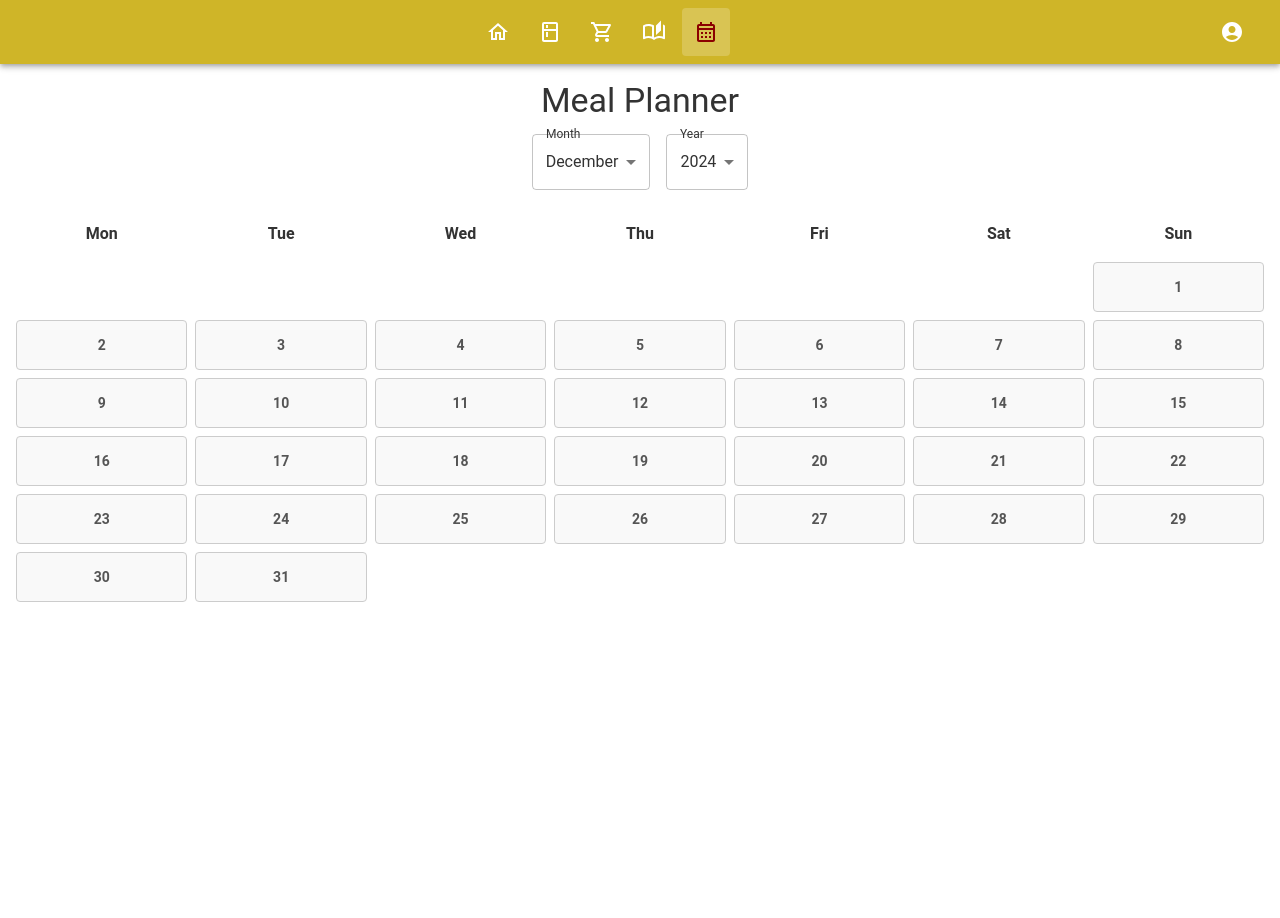
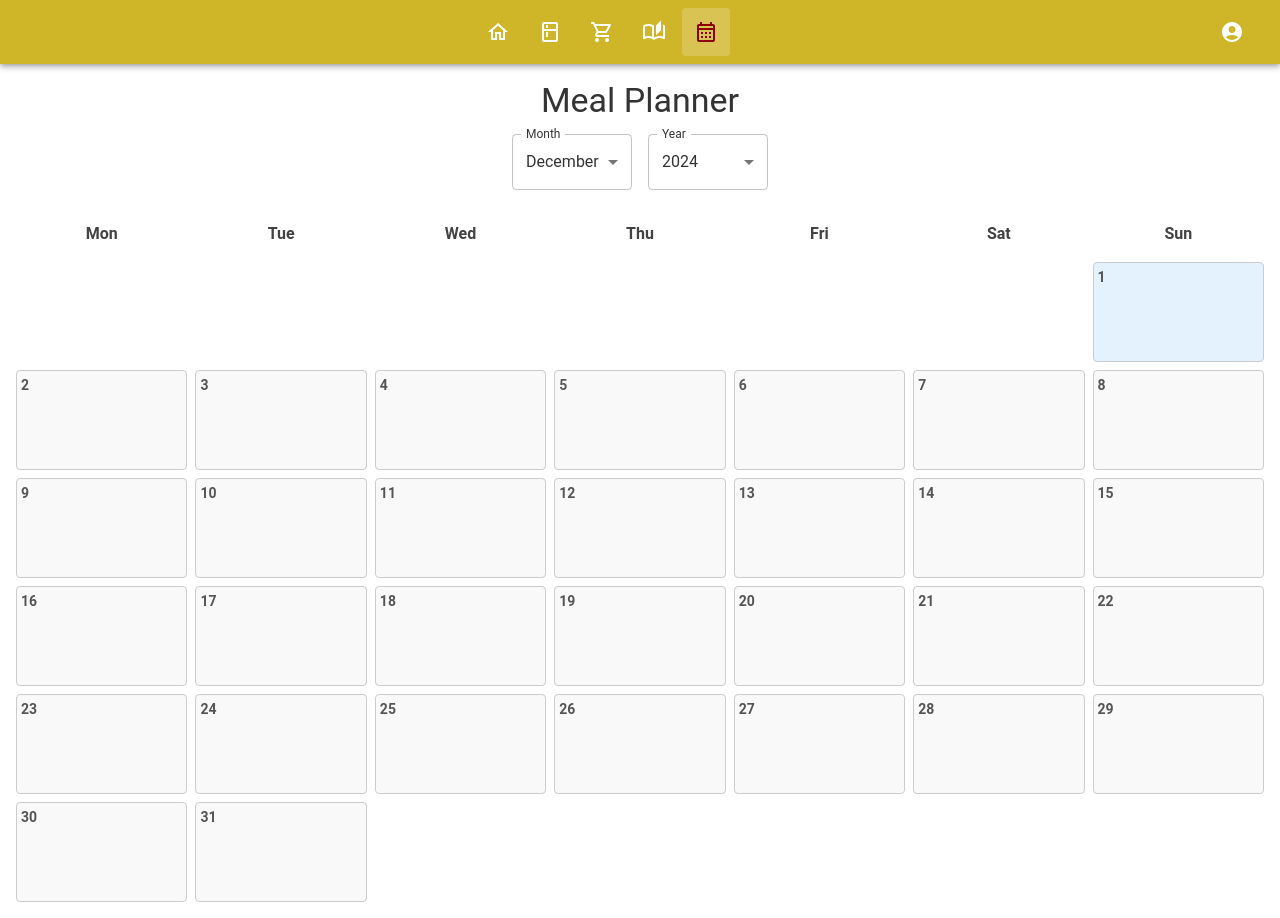
Before and after one commit to Zdziszkee/graphical-interfaces, a React (Create React App) app: page / in a window 1280 px wide. Both pictures are taken after a click on the button 706 px from the left and 32 px from the top of the page. Before the commit the page ends 800 px from the top, so only its background shows below. Built offline with nearby package versions, Linux system fonts and the light colour scheme.

Commit message:
meal planner

```diff
--- a/src/components/views/MealPlannerView.tsx
+++ b/src/components/views/MealPlannerView.tsx
@@ -7,18 +7,36 @@ import {
   FormControl,
   InputLabel,
   SelectChangeEvent,
+  Dialog,
+  DialogActions,
+  DialogContent,
+  DialogTitle,
+  TextField,
+  Button,
+  IconButton,
+  Tooltip,
+  Chip,
 } from '@mui/material';
 import { format, startOfMonth, endOfMonth, getDay } from 'date-fns';
+import DeleteIcon from '@mui/icons-material/Delete';
+import AddIcon from '@mui/icons-material/Add';
 
 const MealPlannerView: React.FC = () => {
   const [selectedDate, setSelectedDate] = useState<Date>(new Date()); // Current month
+  const [meals, setMeals] = useState<{ [date: string]: string[] }>({});
+  const [selectedDay, setSelectedDay] = useState<Date | null>(null);
+  const [mealInput, setMealInput] = useState('');
 
   // Function to generate days in the current month
   const generateDaysInMonth = (date: Date): Date[] => {
     const start = startOfMonth(date);
     const end = endOfMonth(date);
     const days: Date[] = [];
-    for (let current = new Date(start); current <= end; current.setDate(current.getDate() + 1)) {
+    for (
+        let current = new Date(start);
+        current <= end;
+        current.setDate(current.getDate() + 1)
+    ) {
       days.push(new Date(current));
     }
     return days;
@@ -51,6 +69,21 @@ const MealPlannerView: React.FC = () => {
   const currentYear = selectedDate.getFullYear();
   const currentMonth = selectedDate.getMonth();
 
+  // New functions for handling meals
+  const handleDayClick = (day: Date) => {
+    setSelectedDay(day);
+    setMealInput(''); // Reset input
+  };
+
+  const isToday = (date: Date) => {
+    const today = new Date();
+    return (
+        date.getFullYear() === today.getFullYear() &&
+        date.getMonth() === today.getMonth() &&
+        date.getDate() === today.getDate()
+    );
+  };
+
   return (
       <Box sx={{ padding: '16px' }}>
         <Typography variant="h4" gutterBottom textAlign="center">
@@ -58,10 +91,14 @@ const MealPlannerView: React.FC = () => {
         </Typography>
 
         {/* Month and Year Selector */}
-      <Box display="flex" justifyContent="center" gap={2} mb={4}>
-        <FormControl>
+        <Box display="flex" justifyContent="center" gap={2} mb={4} flexWrap="wrap">
+          <FormControl sx={{ minWidth: 120 }}>
             <InputLabel>Month</InputLabel>
-          <Select value={currentMonth} onChange={handleMonthChange}>
+            <Select
+                value={currentMonth}
+                onChange={handleMonthChange}
+                label="Month"
+            >
               {Array.from({ length: 12 }, (_, i) => (
                   <MenuItem key={i} value={i}>
                     {format(new Date(currentYear, i), 'MMMM')}
@@ -70,9 +107,13 @@ const MealPlannerView: React.FC = () => {
             </Select>
           </FormControl>
 
-        <FormControl>
+          <FormControl sx={{ minWidth: 120 }}>
             <InputLabel>Year</InputLabel>
-          <Select value={currentYear} onChange={handleYearChange}>
+            <Select
+                value={currentYear}
+                onChange={handleYearChange}
+                label="Year"
+            >
               {Array.from({ length: 5 }, (_, i) => (
                   <MenuItem key={i} value={currentYear - 2 + i}>
                     {currentYear - 2 + i}
@@ -85,9 +126,15 @@ const MealPlannerView: React.FC = () => {
         {/* Calendar */}
         <Box>
           {/* Days of the week */}
-        <Box display="grid" gridTemplateColumns="repeat(7, 1fr)" gap={1} textAlign="center" mb={2}>
+          <Box
+              display="grid"
+              gridTemplateColumns="repeat(7, 1fr)"
+              gap={1}
+              textAlign="center"
+              mb={2}
+          >
             {weekDays.map((day) => (
-            <Box key={day} sx={{ fontWeight: 'bold' }}>
+                <Box key={day} sx={{ fontWeight: 'bold', color: '#424242' }}>
                   {day}
                 </Box>
             ))}
@@ -97,31 +144,174 @@ const MealPlannerView: React.FC = () => {
           <Box display="grid" gridTemplateColumns="repeat(7, 1fr)" gap={1}>
             {/* Add blank cells for days before the 1st */}
             {Array.from({ length: offset }).map((_, index) => (
-            <Box key={`empty-${index}`} sx={{ height: '50px' }}></Box>
+                <Box key={`empty-${index}`} sx={{ minHeight: '100px' }}></Box>
             ))}
 
             {/* Display all days of the month */}
-          {daysInMonth.map((day) => (
+            {daysInMonth.map((day) => {
+              const dayMeals = meals[day.toDateString()] || [];
+              const maxMealsToShow = 2;
+              const mealsToShow = dayMeals.slice(0, maxMealsToShow);
+              const extraMealsCount = dayMeals.length - maxMealsToShow;
+
+              return (
                   <Box
                       key={day.toString()}
+                      onClick={() => handleDayClick(day)}
                       sx={{
-                height: '50px',
+                        minHeight: '100px',
                         display: 'flex',
-                alignItems: 'center',
-                justifyContent: 'center',
+                        flexDirection: 'column',
                         border: '1px solid #ccc',
                         borderRadius: '4px',
-                backgroundColor: '#f9f9f9',
-                '&:hover': { backgroundColor: '#e0f7fa' },
+                        backgroundColor: isToday(day) ? '#e3f2fd' : '#f9f9f9',
+                        cursor: 'pointer',
+                        padding: '4px',
+                        '&:hover': { backgroundColor: '#bbdefb' },
                       }}
                   >
                     <Typography variant="body2" fontWeight="bold">
                       {format(day, 'd')}
                     </Typography>
-            </Box>
+                    <Box
+                        sx={{
+                          mt: 0.5,
+                          display: 'flex',
+                          flexWrap: 'wrap',
+                          gap: 0.5,
+                        }}
+                    >
+                      {mealsToShow.map((meal, index) => (
+                          <Tooltip key={index} title={meal}>
+                            <Chip
+                                label={meal}
+                                size="small"
+                                sx={{
+                                  maxWidth: '100%',
+                                  overflow: 'hidden',
+                                  textOverflow: 'ellipsis',
+                                }}
+                            />
+                          </Tooltip>
                       ))}
+                      {extraMealsCount > 0 && (
+                          <Tooltip
+                              title={dayMeals
+                                  .slice(maxMealsToShow)
+                                  .map((meal) => meal)
+                                  .join(', ')}
+                          >
+                            <Chip
+                                label={`+${extraMealsCount} more`}
+                                size="small"
+                                sx={{ backgroundColor: '#ffcc80' }}
+                            />
+                          </Tooltip>
+                      )}
                     </Box>
                   </Box>
+              );
+            })}
+          </Box>
+        </Box>
+
+        {/* Meal Dialog */}
+        <Dialog
+            open={Boolean(selectedDay)}
+            onClose={() => setSelectedDay(null)}
+            fullWidth
+        >
+          <DialogTitle>
+            {selectedDay ? format(selectedDay, 'do MMMM') : ''} - Add Meal
+          </DialogTitle>
+          <DialogContent>
+            <Box sx={{ mb: 2 }}>
+              {(meals[selectedDay?.toDateString() || ''] || []).map(
+                  (meal, index) => (
+                      <Box
+                          key={index}
+                          display="flex"
+                          alignItems="center"
+                          justifyContent="space-between"
+                          sx={{ mb: 1 }}
+                      >
+                        <Typography>{meal}</Typography>
+                        <IconButton
+                            edge="end"
+                            color="inherit"
+                            size="small"
+                            onClick={() => {
+                              // Remove meal
+                              const dateStr = selectedDay?.toDateString() || '';
+                              setMeals((prevMeals) => {
+                                const mealsForDate = prevMeals[dateStr].filter(
+                                    (_, i) => i !== index
+                                );
+                                return {
+                                  ...prevMeals,
+                                  [dateStr]: mealsForDate,
+                                };
+                              });
+                            }}
+                        >
+                          <DeleteIcon fontSize="small" />
+                        </IconButton>
+                      </Box>
+                  )
+              )}
+            </Box>
+
+            <Box display="flex" alignItems="center">
+              <TextField
+                  margin="dense"
+                  label="Add Meal"
+                  type="text"
+                  fullWidth
+                  value={mealInput}
+                  onChange={(e) => setMealInput(e.target.value)}
+                  onKeyPress={(e) => {
+                    if (e.key === 'Enter' && mealInput.trim()) {
+                      // Save meal
+                      if (selectedDay) {
+                        const dateStr = selectedDay.toDateString();
+                        setMeals((prevMeals) => {
+                          const mealsForDate = prevMeals[dateStr] || [];
+                          return {
+                            ...prevMeals,
+                            [dateStr]: [...mealsForDate, mealInput],
+                          };
+                        });
+                        setMealInput('');
+                      }
+                      e.preventDefault();
+                    }
+                  }}
+              />
+              <IconButton
+                  edge="end"
+                  color="primary"
+                  onClick={() => {
+                    if (selectedDay && mealInput.trim()) {
+                      const dateStr = selectedDay.toDateString();
+                      setMeals((prevMeals) => {
+                        const mealsForDate = prevMeals[dateStr] || [];
+                        return {
+                          ...prevMeals,
+                          [dateStr]: [...mealsForDate, mealInput],
+                        };
+                      });
+                      setMealInput('');
+                    }
+                  }}
+              >
+                <AddIcon />
+              </IconButton>
+            </Box>
+          </DialogContent>
+          <DialogActions>
+            <Button onClick={() => setSelectedDay(null)}>Close</Button>
+          </DialogActions>
+        </Dialog>
       </Box>
   );
 };
```
Lines whose indentation alone changed are shown as unchanged.
